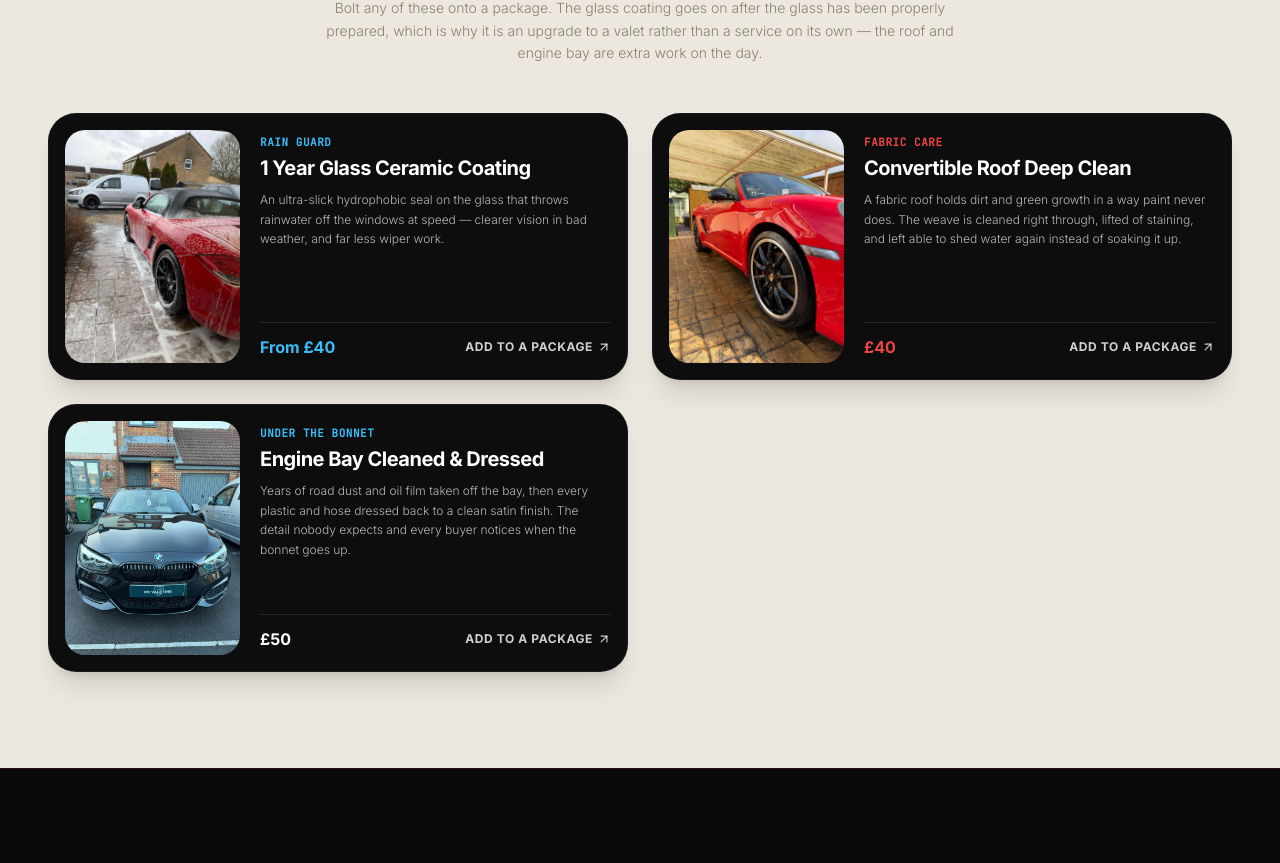
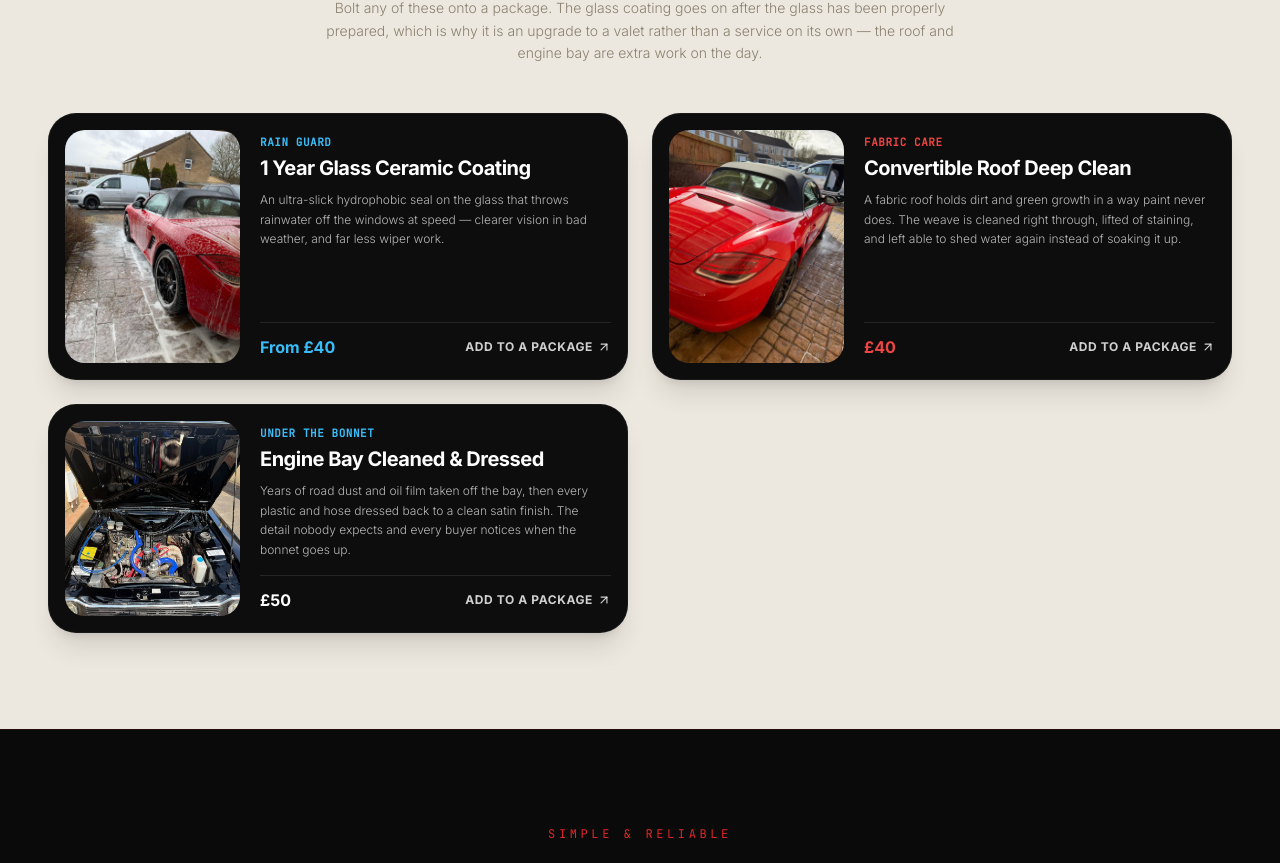
Before and after one commit to mronukumar30/rd-new, a React (Vite) app: page / in a window 1280 px wide. Shown: the part 5611-6474 px from the top of the page. Built offline with nearby package versions, Linux system fonts and the light colour scheme; a web font is replaced by a local one.

Commit message:
fix(addons): update image assets for convertible roof and engine bay extras

```diff
--- a/src/constants.ts
+++ b/src/constants.ts
@@ -143,7 +143,7 @@ export const ADDON_EXTRAS = [
     description: 'A fabric roof holds dirt and green growth in a way paint never does. The weave is cleaned right through, lifted of staining, and left able to shed water again instead of soaking it up.',
     price: '£40',
     priceColor: '#EF4444',
-    image: '/721462704_1244763094247967_6897281892449763271_n.jpg',
+    image: '/roof.jpg',
     bookingUrl: 'https://wa.me/447393682365?text=Hi%20Rhys%2C%20I%20would%20like%20to%20add%20the%20Convertible%20Roof%20Deep%20Clean%20%28%C2%A340%29%20to%20my%20valet.%20Vehicle%20model%3A%20',
   },
   {
@@ -154,7 +154,7 @@ export const ADDON_EXTRAS = [
     description: 'Years of road dust and oil film taken off the bay, then every plastic and hose dressed back to a clean satin finish. The detail nobody expects and every buyer notices when the bonnet goes up.',
     price: '£50',
     priceColor: '#FFFFFF',
-    image: '/724072740_1947948122577232_3374260106430394124_n.jpg',
+    image: '/engine.jpg',
     bookingUrl: 'https://wa.me/447393682365?text=Hi%20Rhys%2C%20I%20would%20like%20to%20add%20the%20Engine%20Bay%20Cleaned%20%26%20Dressed%20%28%C2%A350%29%20to%20my%20valet.%20Vehicle%20model%3A%20',
   },
 ];
```
Also changed, not shown: public/engine.jpg (added), public/roof.jpg (added).
